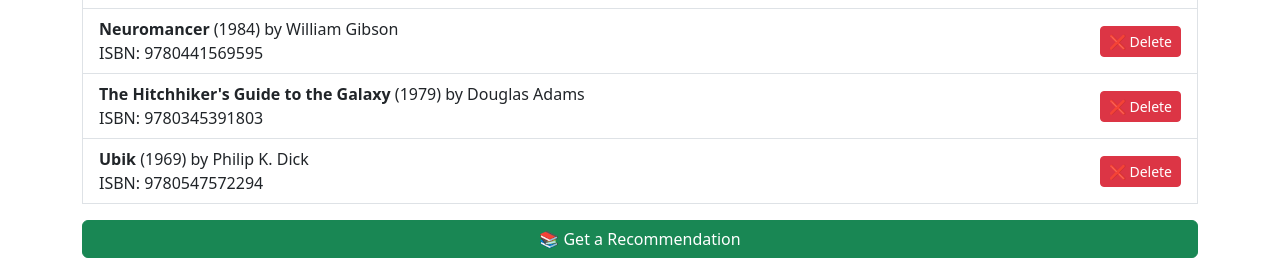
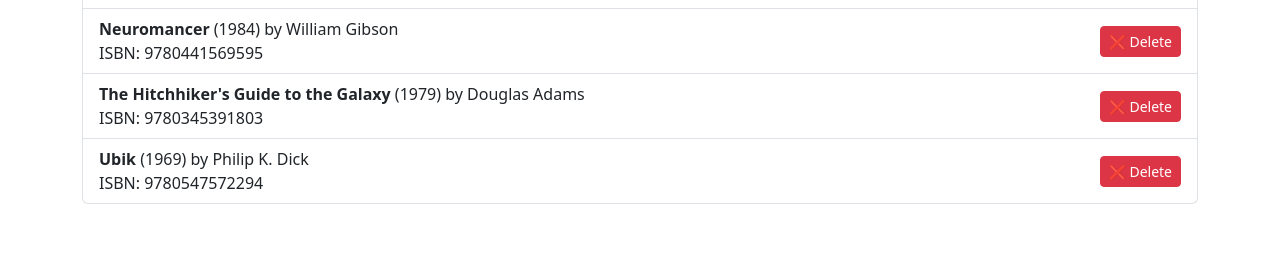
Before and after one commit to leaaimee/book-alchemy, a Flask app: page / in a window 1280 px wide. Shown: the part 550-808 px from the top of the page. After the commit the page ends 754 px from the top, so only its background shows below. Run offline with Flask 3, Linux system fonts and the light colour scheme.

Commit message:
further adjustments

```diff
--- a/app.py
+++ b/app.py
@@ -3,12 +3,12 @@ import os
 from data_models import db, Author, Book
 from datetime import datetime
 from flask import flash
-import openai
-from dotenv import load_dotenv
+# import openai
+# from dotenv import load_dotenv
 
 
-load_dotenv()  # Load API key from .env file
-openai.api_key = os.getenv("OPENAI_API_KEY")
+# load_dotenv()
+# openai.api_key = os.getenv("OPENAI_API_KEY")
 
 
 print("✅ Starting Flask App...")
@@ -134,30 +134,26 @@ def book_detail(book_id):
     return render_template('book_detail.html', book=book)
 
 
-load_dotenv()  # Load API key from .env file
-openai.api_key = os.getenv("OPENAI_API_KEY")
-
-
-@app.route('/recommend')
-def recommend():
-    """ Generate a book recommendation based on the current library collection """
-    """ AI-Powered Book Recommendations """
-    books = Book.query.all()
-    book_titles = [book.title for book in books]
-
-    prompt = f"I have read {', '.join(book_titles[:5])}. Based on these, recommend a book I would like."
-
-    try:
-        response = openai.ChatCompletion.create(
-            model="gpt-4",  # Or use "gpt-3.5-turbo" for cheaper requests
-            messages=[{"role": "user", "content": prompt}],
-            max_tokens=50,
-        )
-        ai_recommendation = response["choices"][0]["message"]["content"].strip()
-    except Exception as e:
-        ai_recommendation = "Error fetching recommendation."
-
-    return render_template('recommend.html', recommendation=ai_recommendation)
+# @app.route('/recommend')
+# def recommend():
+#     """ Generate a book recommendation based on the current library collection """
+#     """ AI-Powered Book Recommendations """
+#     books = Book.query.all()
+#     book_titles = [book.title for book in books]
+#
+#     prompt = f"I have read {', '.join(book_titles[:5])}. Based on these, recommend a book I would like."
+#
+#     try:
+#         response = openai.ChatCompletion.create(
+#             model="gpt-4",  # Or use "gpt-3.5-turbo" for cheaper requests
+#             messages=[{"role": "user", "content": prompt}],
+#             max_tokens=50,
+#         )
+#         ai_recommendation = response["choices"][0]["message"]["content"].strip()
+#     except Exception as e:
+#         ai_recommendation = "Error fetching recommendation."
+#
+#     return render_template('recommend.html', recommendation=ai_recommendation)
 
 
 # adding some books as starter pack
@@ -209,3 +205,7 @@ def recommend():
 
 # Run seeding
 # seed_data()
+
+
+if __name__ == "__main__":
+    app.run(host="0.0.0.0", port=5002, debug=True)
--- a/templates/home.html
+++ b/templates/home.html
@@ -54,10 +54,8 @@
             </a>
         {% endfor %}
 
-                             <!-- Recommendations -->
-    <a href="{{ url_for('recommend') }}" class="btn btn-success mt-3">📚 Get a Recommendation</a>
-
-
+                                     <!-- Recommendations -->
+<!--    <a href="{{ url_for('recommend') }}" class="btn btn-success mt-3">📚 Get a Recommendation</a> -->
 
     </div>
 {% else %}
```
Also changed, not shown: instance/library.sqlite (deleted), 1 other file.
